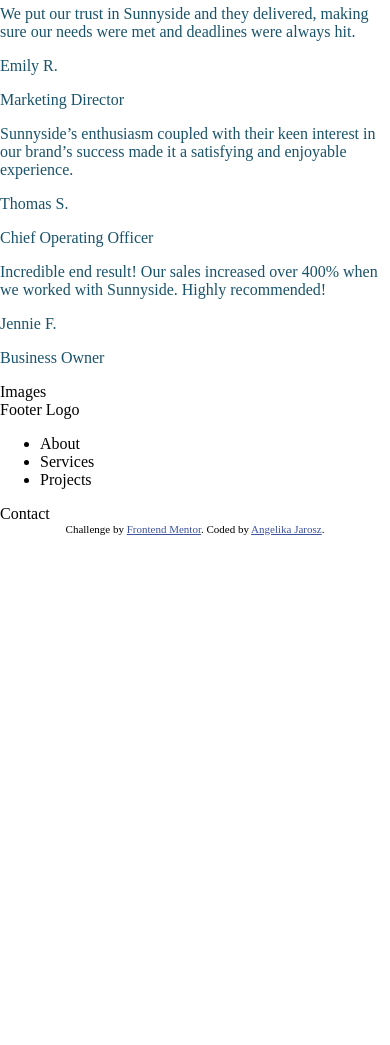
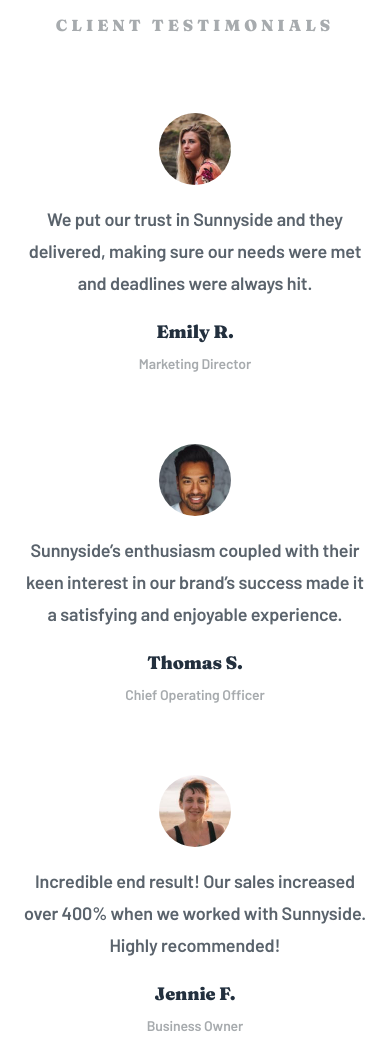
Before and after one commit to Guin-/sunnyside-agency-landing-page, a plain HTML site: page index.html in a window 390 px wide. Shown: the part 3320-4365 px from the top of the page. Before the commit the page ends 3855 px from the top, so only its background shows below. Drawn offline with Linux system fonts and the light colour scheme.

Commit message:
mobile client testimonials section

```diff
--- a/index.html
+++ b/index.html
@@ -82,14 +82,16 @@
         </div>
       </section>
     </section>
-    <section class="testimonials">
+    <section class="testimonials-section">
       <h1>Client testimonials</h1>
+      <div class="client-testimonials">
         <div class="client-testimonial">
-        <div class="client-image">
+          <div class="client-image image-emily">
           </div>
           <p class="testimonial-copy">
             We put our trust in Sunnyside and they delivered, making sure our needs were met and deadlines were always hit.
           </p>
+          <div class="client-info">
             <p class="client-name">
               Emily R.
             </p>
@@ -97,12 +99,14 @@
               Marketing Director
             </p>
           </div>
+        </div>
         <div class="client-testimonial">
-        <div class="client-image">
+          <div class="client-image image-thomas">
           </div>
           <p class="testimonial-copy">
             Sunnyside’s enthusiasm coupled with their keen interest in our brand’s success made it a satisfying and enjoyable experience.
           </p>
+          <div class="client-info">
             <p class="client-name">
               Thomas S.
             </p>
@@ -110,18 +114,22 @@
               Chief Operating Officer
             </p>
           </div>
+        </div>
         <div class="client-testimonial">
-        <div class="client-image">
+          <div class="client-image image-jennie">
           </div>
           <p class="testimonial-copy">
             Incredible end result! Our sales increased over 400% when we worked with Sunnyside. Highly recommended!
           </p>
+          <div class="client-info">
             <p class="client-name">
               Jennie F.
             </p>
             <p class="client-title">
               Business Owner
             </p>
+          </div>
+        </div>
       </div>
     </section>
   </main>
--- a/main.css
+++ b/main.css
@@ -272,6 +272,98 @@ body {
     background-image: url('images/mobile/image-photography.jpg');
 }
 
+/* TESTIMONIALS SECTION */
+
+.testimonials-section {
+    display: flex;
+    flex-direction: column;
+    justify-content: center;
+    align-items: center;
+    padding: 64px 24px;
+}
+
+.testimonials-section h1 {
+    font-family: var(--font-family-fraunces);
+    font-weight: 900;
+    font-size: 16px;
+    line-height: 20px;
+    text-align: center;
+    letter-spacing: 4px;
+    text-transform: uppercase;
+    color: var(--grayish-blue);
+}
+
+.client-testimonials {
+    display: flex;
+    flex-direction: column;
+    justify-content: center;
+    align-items: center;
+}
+
+.client-testimonial {
+    display: flex;
+    flex-direction: column;
+    justify-content: space-around;
+    align-items: center;
+    padding-top: 64px;
+}
+
+.testimonial-copy {
+    font-family: var(--font-family-barlow);
+    font-weight: 600;
+    font-size: 18px;
+    line-height: 32px;
+    text-align: center;
+    letter-spacing: -0.128571px;
+    color: var(--very-dark-grayish-blue);
+}
+
+.client-image {
+    height: 72px;
+    width: 72px;
+    border-radius: 50%;
+    background-color: gray;
+    background-size: contain;
+}
+
+.image-emily {
+    background-image: url('images/image-emily.jpg');
+}
+
+.image-thomas {
+    background-image: url('images/image-thomas.jpg');
+}
+
+.image-jennie {
+    background-image: url('images/image-jennie.jpg');
+}
+
+.client-info p {
+    margin-block-start: 0em;
+    margin-block-end: 0em;
+    padding: 4px 0px;
+}
+
+.client-name {
+    font-family: var(--font-family-fraunces);
+    font-weight: 900;
+    font-size: 18px;
+    line-height: 22px;
+    text-align: center;
+    letter-spacing: -0.128571px;
+    color: var(--very-dark-desaturated-blue);
+}
+
+.client-title{
+    font-family: var(--font-family-barlow);
+    font-weight: 600;
+    font-size: 14px;
+    line-height: 25px;
+    text-align: center;
+    letter-spacing: -0.1px;
+    color: var(--grayish-blue);
+}
+
 .attribution { font-size: 11px; text-align: center; }
 .attribution a { color: hsl(228, 45%, 44%); }
 
```
Lines whose indentation alone changed are shown as unchanged.
